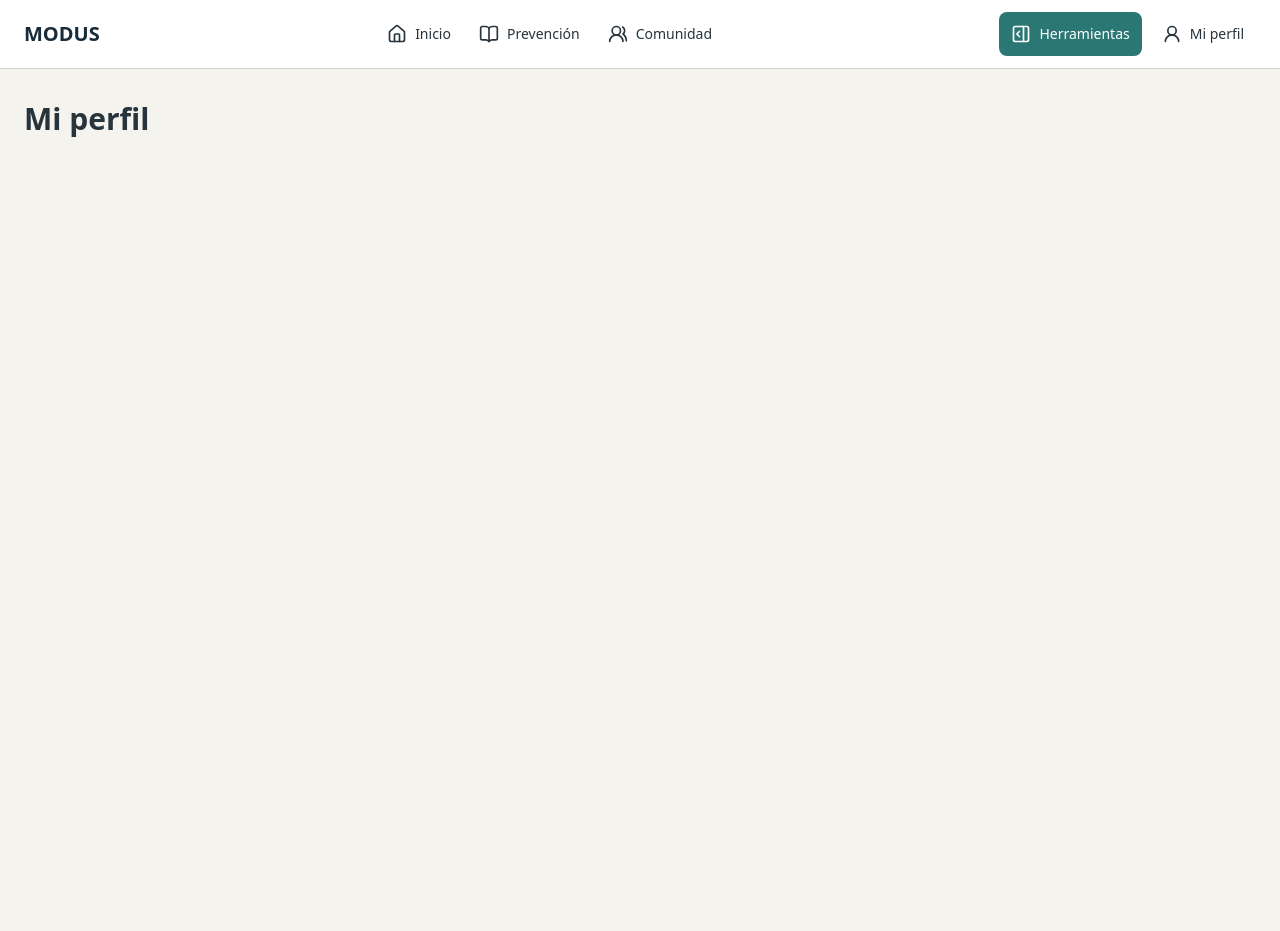
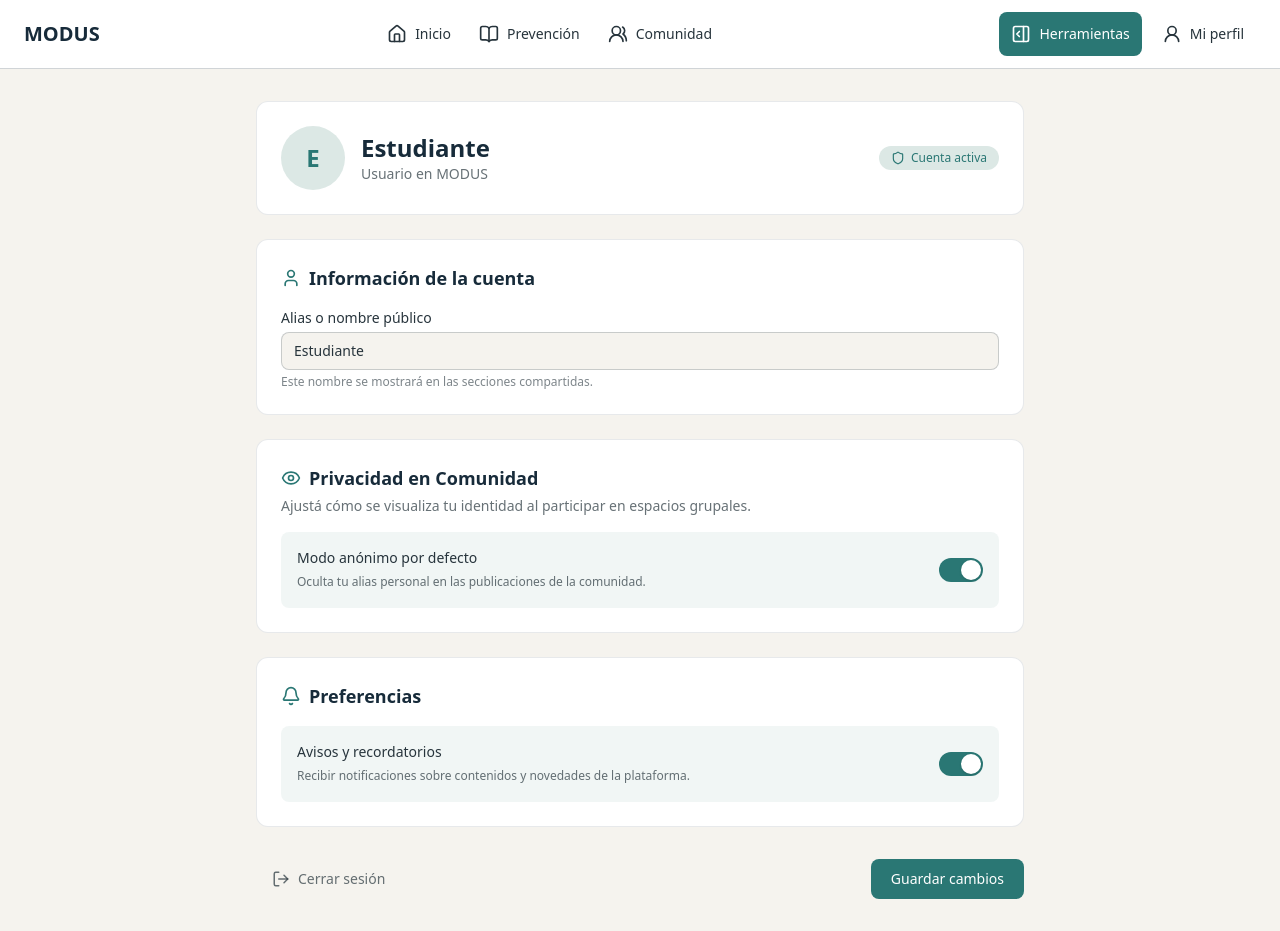
Before and after one commit to Martinolotto/proyecto_tratar_ludopatia, a React (Vite) app in the folder frontend/: page /perfil in a window 1280 px wide. Before the commit the page ends 800 px from the top, so only its background shows below. Built offline with nearby package versions, Linux system fonts and the light colour scheme.

Commit message:
feat: no se 2

```diff
--- a/frontend/src/pages/perfil/PerfilPage.jsx
+++ b/frontend/src/pages/perfil/PerfilPage.jsx
@@ -1,14 +1,174 @@
 /*
- * Pantalla inicial de /perfil, enlazada desde Navbar como acceso secundario.
- * AppRouter la muestra en AppLayout; aún no carga identidad ni configuración de cuenta.
+ * Pantalla de Mi perfil (/perfil), renderizada dentro de AppLayout.
+ * Permite gestionar los datos de cuenta, alias y preferencias de privacidad en la comunidad.
  */
-// Página inicial de Mi perfil.
-// Su contenido funcional se implementará posteriormente.
+import { useState } from "react";
+import { User, Shield, Eye, Bell, LogOut, Check } from "lucide-react";
+
 export const PerfilPage = () => {
+  // Estado local para simular la edición de datos y opciones de configuración
+  const [alias, setAlias] = useState("Estudiante");
+  const [esAnonimo, setEsAnonimo] = useState(true);
+  const [notificaciones, setNotificaciones] = useState(true);
+  const [guardado, setGuardado] = useState(false);
+
+  const handleSubmit = (event) => {
+    event.preventDefault();
+    setGuardado(true);
+    setTimeout(() => setGuardado(false), 2500);
+  };
+
   return (
-    // Este contenido identifica la página, sin representar datos de una persona autenticada.
-    <section>
-      <h1 className="text-3xl font-semibold">Mi perfil</h1>
+    <section className="mx-auto max-w-3xl space-y-6">
+      {/* Encabezado del perfil */}
+      <div className="flex flex-col items-center gap-4 rounded-xl border border-brand-navy/10 bg-surface p-6 sm:flex-row sm:justify-between">
+        <div className="flex items-center gap-4">
+          <div className="flex h-16 w-16 items-center justify-center rounded-full bg-surface-soft font-heading text-2xl font-bold text-brand-teal">
+            {alias.charAt(0).toUpperCase() || "U"}
+          </div>
+          <div>
+            <h1 className="font-heading text-2xl font-bold text-brand-navy">
+              {alias}
+            </h1>
+            <p className="text-sm text-ink/70">Usuario en MODUS</p>
+          </div>
+        </div>
+        <span className="inline-flex items-center gap-1.5 rounded-full bg-surface-soft px-3 py-1 text-xs font-medium text-brand-teal">
+          <Shield size={14} aria-hidden="true" />
+          Cuenta activa
+        </span>
+      </div>
+
+      {/* Formulario de configuración */}
+      <form onSubmit={handleSubmit} className="space-y-6">
+        {/* Información general */}
+        <div className="rounded-xl border border-brand-navy/10 bg-surface p-6">
+          <h2 className="flex items-center gap-2 font-heading text-lg font-semibold text-brand-navy">
+            <User size={20} className="text-brand-teal" aria-hidden="true" />
+            Información de la cuenta
+          </h2>
+
+          <div className="mt-4 space-y-4">
+            <div>
+              <label
+                htmlFor="alias-input"
+                className="block text-sm font-medium text-ink"
+              >
+                Alias o nombre público
+              </label>
+              <input
+                id="alias-input"
+                type="text"
+                value={alias}
+                onChange={(e) => setAlias(e.target.value)}
+                className="mt-1 w-full rounded-lg border border-brand-navy/20 bg-canvas px-3 py-2 text-sm text-ink focus-visible:outline-2 focus-visible:outline-brand-teal"
+                placeholder="Ingresá tu alias"
+              />
+              <p className="mt-1 text-xs text-ink/60">
+                Este nombre se mostrará en las secciones compartidas.
+              </p>
+            </div>
+          </div>
+        </div>
+
+        {/* Privacidad en comunidad */}
+        <div className="rounded-xl border border-brand-navy/10 bg-surface p-6">
+          <h2 className="flex items-center gap-2 font-heading text-lg font-semibold text-brand-navy">
+            <Eye size={20} className="text-brand-teal" aria-hidden="true" />
+            Privacidad en Comunidad
+          </h2>
+          <p className="mt-1 text-sm text-ink/70">
+            Ajustá cómo se visualiza tu identidad al participar en espacios
+            grupales.
+          </p>
+
+          <div className="mt-4 flex items-center justify-between rounded-lg bg-surface-soft/40 p-4">
+            <div>
+              <span className="block text-sm font-medium text-ink">
+                Modo anónimo por defecto
+              </span>
+              <span className="text-xs text-ink/70">
+                Oculta tu alias personal en las publicaciones de la comunidad.
+              </span>
+            </div>
+            <button
+              type="button"
+              role="switch"
+              aria-checked={esAnonimo}
+              onClick={() => setEsAnonimo(!esAnonimo)}
+              className={`relative flex h-6 w-11 items-center rounded-full transition-colors focus-visible:outline-2 focus-visible:outline-brand-teal ${
+                esAnonimo ? "bg-brand-teal" : "bg-brand-navy/20"
+              }`}
+            >
+              <span
+                className={`inline-block h-5 w-5 transform rounded-full bg-white transition-transform ${
+                  esAnonimo ? "translate-x-5.5" : "translate-x-0.5"
+                } shadow`}
+              />
+            </button>
+          </div>
+        </div>
+
+        {/* Notificaciones y preferencias */}
+        <div className="rounded-xl border border-brand-navy/10 bg-surface p-6">
+          <h2 className="flex items-center gap-2 font-heading text-lg font-semibold text-brand-navy">
+            <Bell size={20} className="text-brand-teal" aria-hidden="true" />
+            Preferencias
+          </h2>
+
+          <div className="mt-4 flex items-center justify-between rounded-lg bg-surface-soft/40 p-4">
+            <div>
+              <span className="block text-sm font-medium text-ink">
+                Avisos y recordatorios
+              </span>
+              <span className="text-xs text-ink/70">
+                Recibir notificaciones sobre contenidos y novedades de la
+                plataforma.
+              </span>
+            </div>
+            <button
+              type="button"
+              role="switch"
+              aria-checked={notificaciones}
+              onClick={() => setNotificaciones(!notificaciones)}
+              className={`relative flex h-6 w-11 items-center rounded-full transition-colors focus-visible:outline-2 focus-visible:outline-brand-teal ${
+                notificaciones ? "bg-brand-teal" : "bg-brand-navy/20"
+              }`}
+            >
+              <span
+                className={`inline-block h-5 w-5 transform rounded-full bg-white transition-transform ${
+                  notificaciones ? "translate-x-5.5" : "translate-x-0.5"
+                } shadow`}
+              />
+            </button>
+          </div>
+        </div>
+
+        {/* Botones de acción */}
+        <div className="flex items-center justify-between pt-2">
+          <button
+            type="button"
+            className="inline-flex items-center gap-2 rounded-lg px-4 py-2 text-sm font-medium text-ink/70 transition hover:bg-surface-soft hover:text-ink focus-visible:outline-2 focus-visible:outline-brand-teal"
+          >
+            <LogOut size={18} aria-hidden="true" />
+            Cerrar sesión
+          </button>
+
+          <button
+            type="submit"
+            className="inline-flex items-center gap-2 rounded-lg bg-brand-teal px-5 py-2.5 text-sm font-medium text-white transition hover:opacity-90 focus-visible:outline-2 focus-visible:outline-offset-2 focus-visible:outline-brand-teal"
+          >
+            {guardado ? (
+              <>
+                <Check size={18} aria-hidden="true" />
+                Cambios guardados
+              </>
+            ) : (
+              "Guardar cambios"
+            )}
+          </button>
+        </div>
+      </form>
     </section>
   );
 };
```
